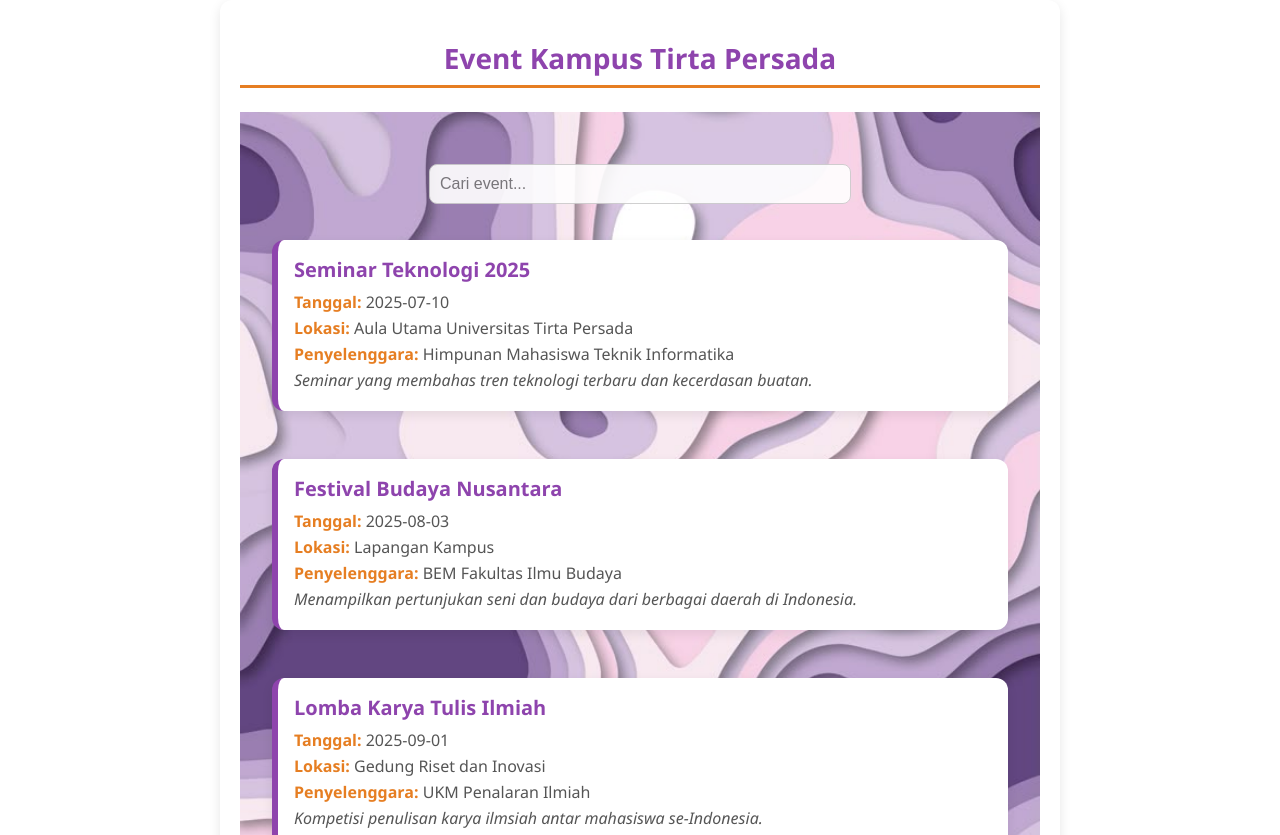
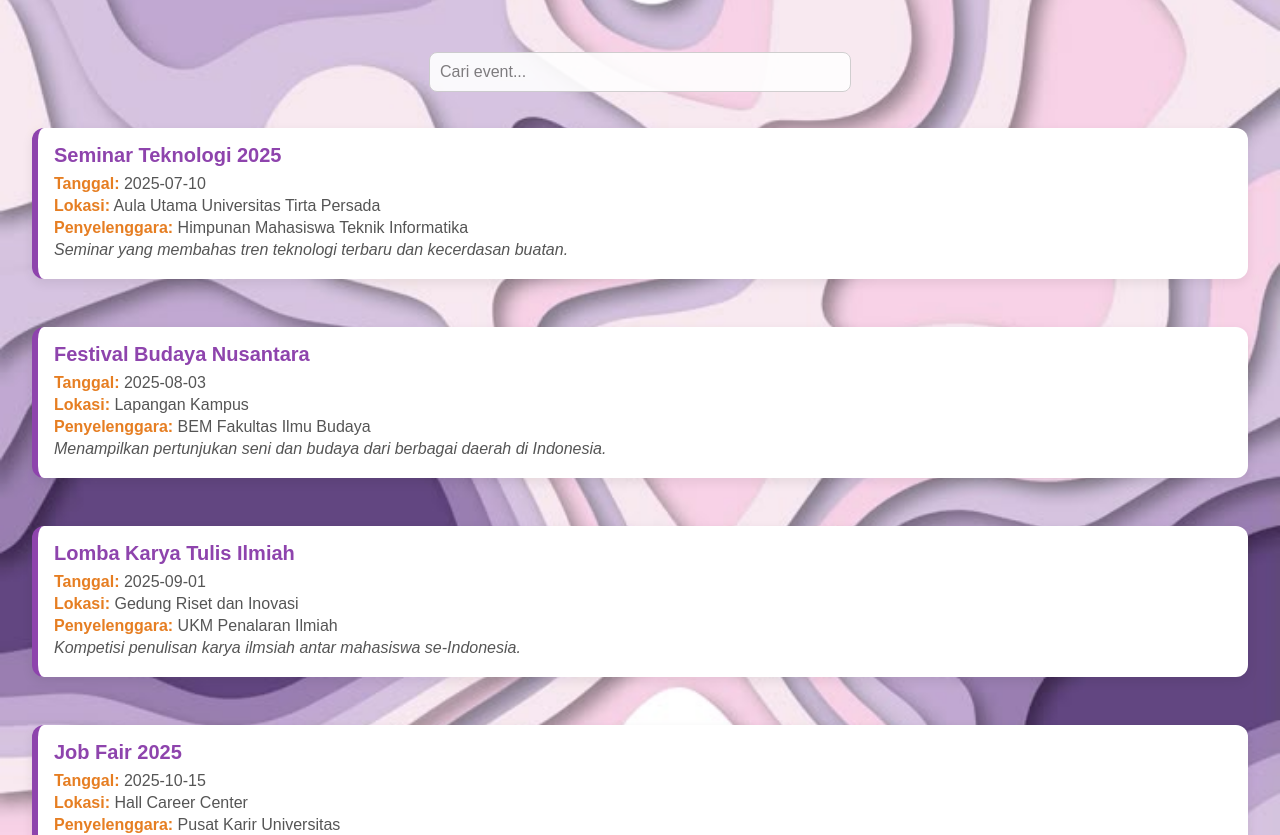
Before and after one commit to anisasafangatun/EventKampus, a React (Create React App) app in the folder frontend/: page / in a window 1280 px wide. Shown: the top 835 px of the page. Built offline with nearby package versions, Linux system fonts and the light colour scheme.

Commit message:
refactor: fetch event data from public API

```diff
--- a/frontend/src/App.css
+++ b/frontend/src/App.css
@@ -1,7 +1,21 @@
 body {
   margin: 0;
-  font-family: 'Segoe UI', Tahoma, Geneva, Verdana, sans-serif;
-  color: #2c3e50;
+  background: linear-gradient(135deg, #e0c3fc, #8ec5fc, #f9c5d1);
+  background-size: 400% 400%;
+  animation: gradientShift 15s ease infinite;
+  font-family: Arial, sans-serif;
+}
+
+@keyframes gradientShift {
+  0% {
+    background-position: 0% 50%;
+  }
+  50% {
+    background-position: 100% 50%;
+  }
+  100% {
+    background-position: 0% 50%;
+  }
 }
 
 .title {
@@ -18,7 +32,7 @@ body {
   max-width: 800px;
   margin: 0 auto;
   padding: 20px;
-  background-color: #ffffff;
+  background-color: #edcae1;
   border-radius: 12px;
   box-shadow: 0 4px 12px rgba(0, 0, 0, 0.1);
 }
@@ -28,6 +42,11 @@ h1 {
   font-size: 28px;
   color: #8e44ad; /* Ungu */
   margin-bottom: 24px;
-  border-bottom: 3px solid #e67e22; /* Oranye */
+  border-bottom: 3px solid #8e44ad ;
   padding-bottom: 8px;
 }
+
+.app-container {
+  background-color: #f3c4e7;
+  min-height: 100vh;
+}
--- a/frontend/src/App.js
+++ b/frontend/src/App.js
@@ -4,8 +4,7 @@ import EventList from './components/EventList';
 
 function App() {
   return (
-    <div className="App">
-      <h1>Event Kampus Tirta Persada</h1>
+    <div className="app-container">
       <EventList />
     </div>
   );
--- a/frontend/src/index.css
+++ b/frontend/src/index.css
@@ -1,10 +1,7 @@
 body {
   margin: 0;
-  font-family: -apple-system, BlinkMacSystemFont, 'Segoe UI', 'Roboto', 'Oxygen',
-    'Ubuntu', 'Cantarell', 'Fira Sans', 'Droid Sans', 'Helvetica Neue',
-    sans-serif;
-  -webkit-font-smoothing: antialiased;
-  -moz-osx-font-smoothing: grayscale;
+  background-color: #f3c4e7; /* Warna pink muda, sesuaikan sesuai selera */
+  font-family: Arial, sans-serif;
 }
 
 code {
```
